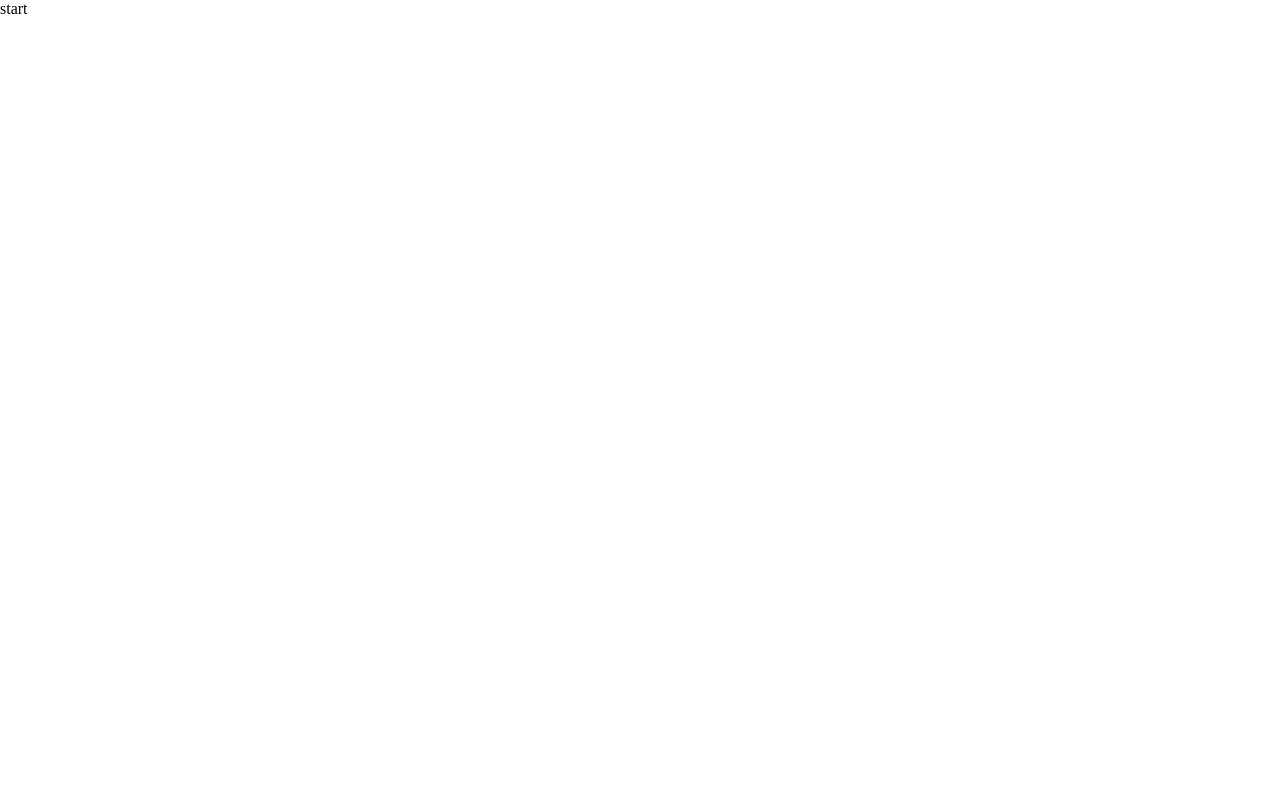
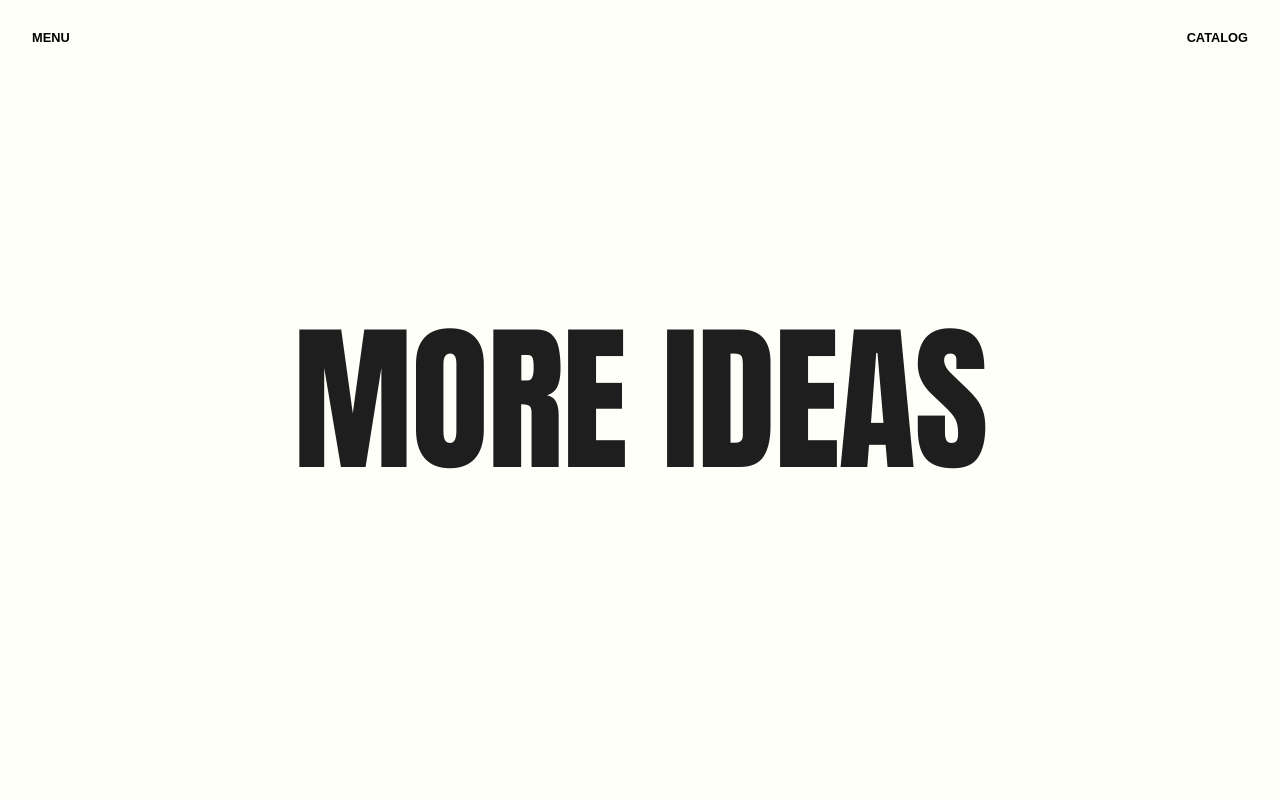
Before and after one commit to freetimezp/usefull-things-278-menu, a website built with Vite: page index.html in a window 1280 px wide. Built offline with nearby package versions, Linux system fonts and the light colour scheme.

Commit message:
02. usefull-things-278-menu. UI.

```diff
--- a/index.html
+++ b/index.html
@@ -10,7 +10,92 @@
     </head>
 
     <body>
-        start
+        <nav>
+            <div class="nav-toggle"><p>Menu</p></div>
+            <div class="nav-item"><p>Catalog</p></div>
+        </nav>
+
+        <div class="menu-overlay">
+            <div class="menu-content">
+                <div class="menu-col">
+                    <p>Logotype</p>
+                    <p>Web Develop</p>
+                    <p>Lviv</p>
+                    <br />
+
+                    <p>Edition</p>
+                    <p>Ser. 07</p>
+                    <br />
+
+                    <p>Contact</p>
+                    <p>mail@gmail.com</p>
+                    <br />
+
+                    <p>Phone</p>
+                    <p>+38 1234 567890</p>
+                </div>
+
+                <div class="menu-col">
+                    <p>Youtube</p>
+                    <p>Instagram</p>
+                    <p>Twitter</p>
+                    <br /><br />
+
+                    <p>Language</p>
+                    <p>UA</p>
+                    <br /><br />
+
+                    <p>Finance</p>
+                    <p>Credit</p>
+                    <p>Ref. 00492A</p>
+                </div>
+            </div>
+
+            <div class="menu-img">
+                <img src="./src/assets/images/menu.jpg" alt="" />
+            </div>
+
+            <div class="menu-links-wrapper">
+                <div class="menu-link">
+                    <a href="#">
+                        <span>Index</span>
+                        <span>Index</span>
+                    </a>
+                </div>
+                <div class="menu-link">
+                    <a href="#">
+                        <span>Persona</span>
+                        <span>Persona</span>
+                    </a>
+                </div>
+                <div class="menu-link">
+                    <a href="#">
+                        <span>Biography</span>
+                        <span>Biography</span>
+                    </a>
+                </div>
+                <div class="menu-link">
+                    <a href="#">
+                        <span>Work</span>
+                        <span>Work</span>
+                    </a>
+                </div>
+                <div class="menu-link">
+                    <a href="#">
+                        <span>Journal</span>
+                        <span>Journal</span>
+                    </a>
+                </div>
+
+                <div class="link-highlighter"></div>
+            </div>
+        </div>
+
+        <div class="container">
+            <section class="hero">
+                <h1>More Ideas</h1>
+            </section>
+        </div>
 
         <script type="module" src="./src/assets/js/main.js"></script>
     </body>
--- a/src/assets/css/style.css
+++ b/src/assets/css/style.css
@@ -1,3 +1,5 @@
+@import url("https://fonts.googleapis.com/css2?family=Anton&display=swap");
+
 * {
     padding: 0;
     margin: 0;
@@ -9,3 +11,200 @@
 a {
     text-decoration: none;
 }
+
+:root {
+    --dark: #1e1e1e;
+    --light: #fefff8;
+    --accent: #fca311;
+}
+
+body {
+    font-family: "DM Sans", sans-serif;
+    background-color: #000;
+}
+
+img {
+    width: 100%;
+    height: 100%;
+    object-fit: cover;
+}
+
+h1 {
+    text-transform: uppercase;
+    font-family: "Anton";
+    font-size: 10rem;
+    font-weight: 500;
+    letter-spacing: -0.1rem;
+    line-height: 0.9;
+}
+
+p,
+a {
+    text-transform: uppercase;
+    font-size: 0.8rem;
+    font-weight: 600;
+    line-height: 1;
+    user-select: none;
+}
+
+.container {
+    position: relative;
+    width: 100%;
+    height: 100%;
+    will-change: transform, opacity;
+    z-index: 0;
+}
+
+section {
+    position: relative;
+    width: 100vw;
+    height: 100svh;
+    display: flex;
+    justify-content: center;
+    align-items: center;
+    text-align: center;
+    background-color: var(--light);
+    color: var(--dark);
+    padding: 2rem;
+}
+
+.hero h1 {
+    width: 70%;
+}
+
+nav {
+    position: fixed;
+    top: 0;
+    left: 0;
+    width: 100vw;
+    padding: 1rem;
+    color: var(--light);
+    display: flex;
+    justify-content: space-between;
+    mix-blend-mode: difference;
+    z-index: 2;
+}
+
+nav p {
+    padding: 1rem;
+    cursor: pointer;
+}
+
+.menu-overlay {
+    position: fixed;
+    top: 0;
+    left: 0;
+    width: 100vw;
+    height: 100svh;
+    overflow: hidden;
+    background-color: var(--dark);
+    color: var(--light);
+    z-index: 1;
+    will-change: clip-path;
+}
+
+.menu-content {
+    position: absolute;
+    top: 50%;
+    transform: translateY(-50%);
+    width: 100%;
+    padding: 2rem;
+    display: flex;
+    justify-content: space-between;
+    align-items: center;
+    will-change: transform, opacity;
+}
+
+.menu-col:nth-child(2) {
+    text-align: right;
+}
+
+.menu-img {
+    position: absolute;
+    top: 45%;
+    left: 50%;
+    transform: translate(-50%, -50%);
+    width: 450px;
+    will-change: transform, opacity;
+}
+
+.menu-links-wrapper {
+    position: absolute;
+    left: 0;
+    bottom: 0;
+    width: max-content;
+    padding: 2rem;
+    display: flex;
+    justify-content: space-between;
+    gap: 2rem;
+    will-change: transform;
+}
+
+.menu-link {
+    position: relative;
+    will-change: transform;
+    overflow: hidden;
+}
+
+.menu-link a {
+    position: relative;
+    color: var(--light);
+    font-family: "Anton";
+    font-size: 10rem;
+    font-weight: 500;
+    letter-spacing: -0.02rem;
+    display: inline-block;
+    overflow: hidden;
+}
+
+.menu-link a span:nth-child(2) {
+    position: absolute;
+    top: 0;
+    left: 0;
+}
+
+.link-highlighter {
+    position: absolute;
+    bottom: 0;
+    left: 0;
+    width: 400px;
+    height: 0.75rem;
+    background-color: var(--accent);
+    will-change: transform, width;
+}
+
+.menu-overlay {
+    clip-path: polygon(0% 100%, 100% 100%, 100% 100%, 0% 100%);
+}
+
+.char {
+    position: relative;
+    display: inline-block;
+    will-change: transform;
+}
+
+@media (max-width: 1000px) {
+    .hero h1 {
+        width: 100%;
+        font-size: 4rem;
+    }
+
+    .menu-content {
+        top: 25%;
+    }
+
+    .menu-img,
+    .link-highlighter {
+        display: none;
+    }
+
+    .menu-links-wrapper {
+        flex-direction: column;
+        gap: 0;
+    }
+
+    .menu-link a {
+        font-size: 4rem;
+        letter-spacing: 0;
+    }
+}
```
Also changed, not shown: src/assets/images/menu.jpg (added), 1 other file.
